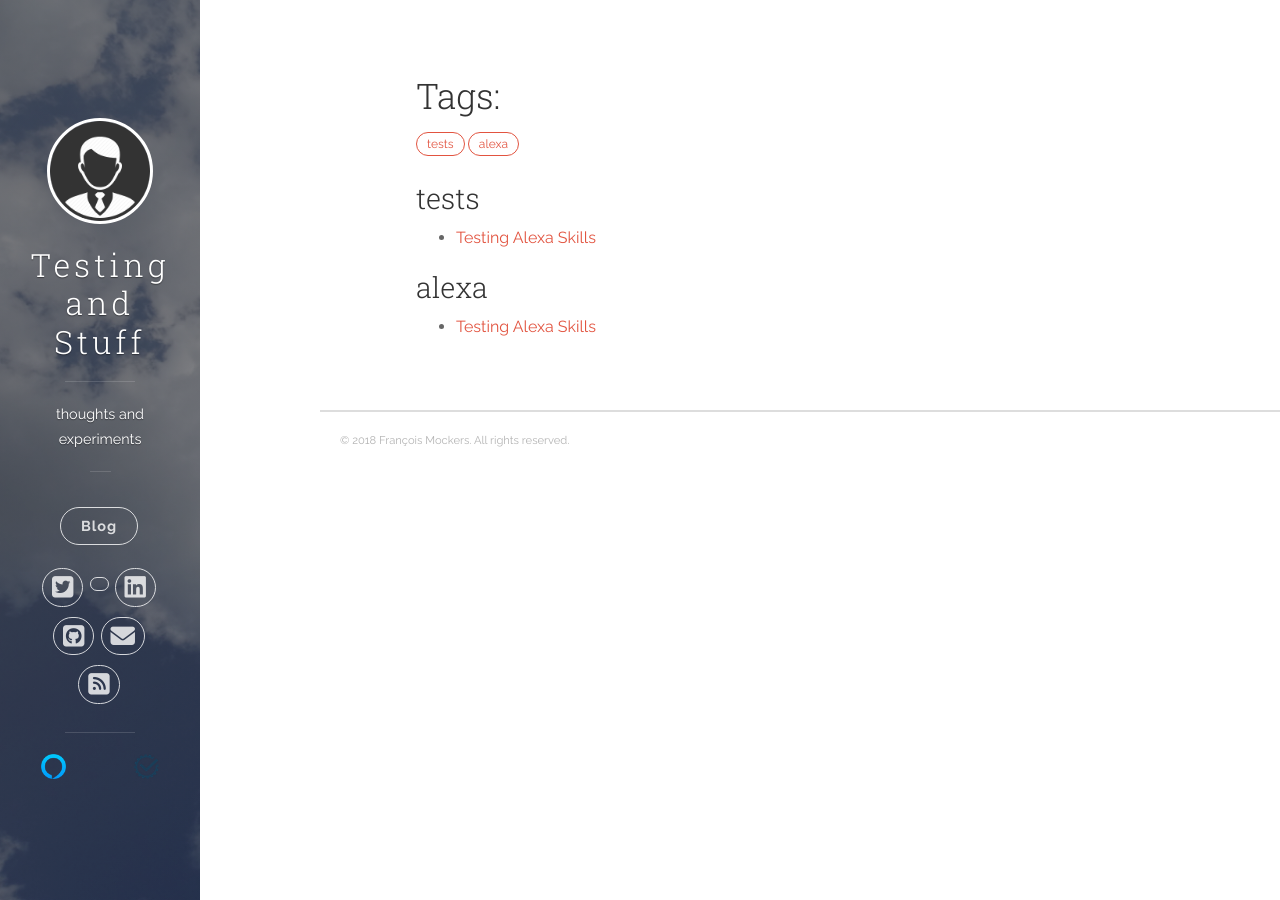
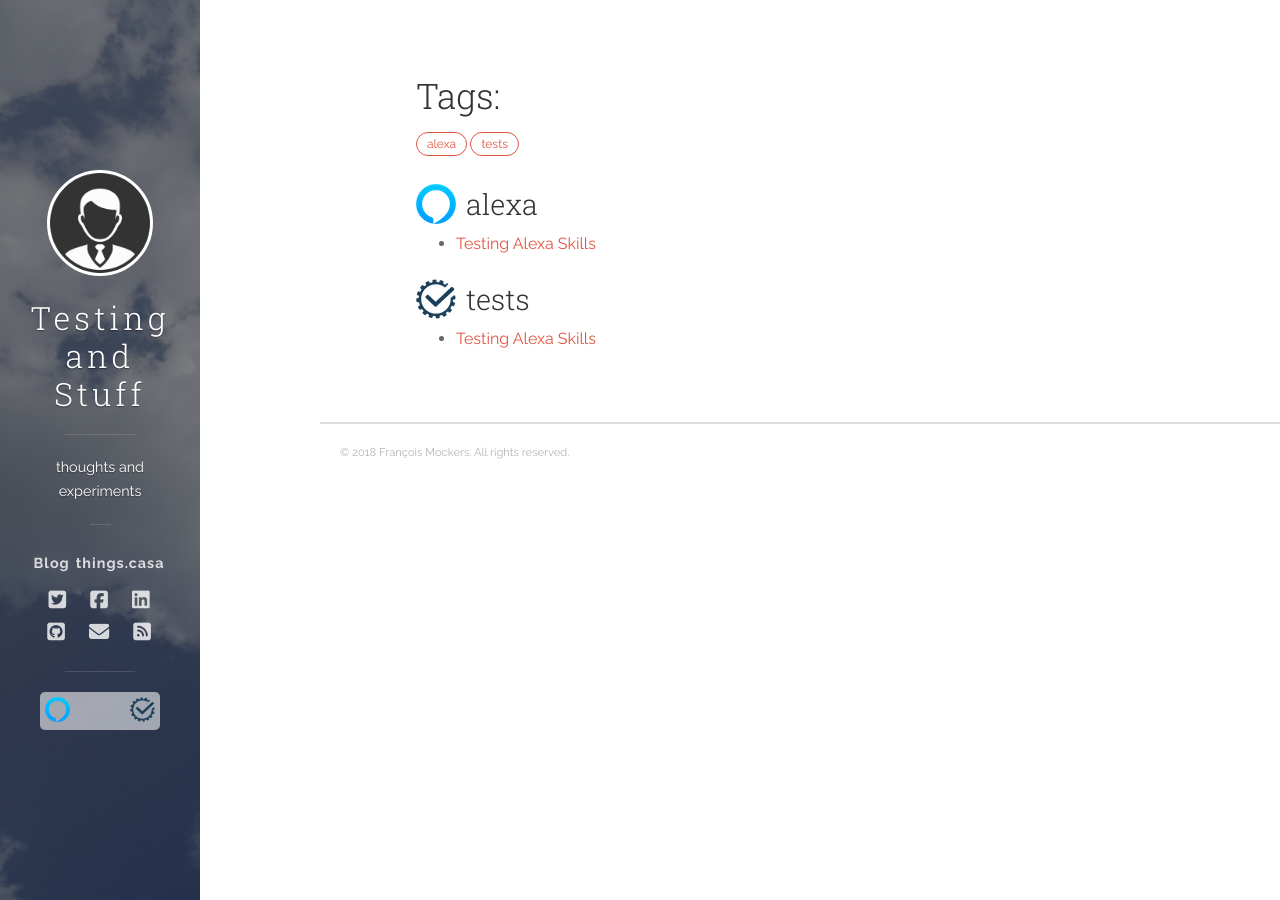
Before and after one commit to mockersf/mockersf.github.io, a Jekyll site: the page built from tags.md, in a window 1280 px wide. Built offline with Jekyll 4.4.1, drawn with Linux system fonts in a browser that asks for light colours; nearby versions of some CDN libraries.

Commit message:
nicer tags

```diff
--- a/_includes/header.html
+++ b/_includes/header.html
@@ -23,6 +23,7 @@
           <nav class="cover-navigation cover-navigation--primary">
             <ul class="navigation">
               <li class="navigation__item"><a href="{{ site.baseurl }}#blog" title="link to {{ site.title }} blog" class="blog-button">Blog</a></li>
+              <li class="navigation__item"><a href="https://map.things.casa" title="link to things.casa" class="blog-button" target="_blank">things.casa</a></li>
             </ul>
           </nav>
 
@@ -43,6 +44,7 @@
               <!-- Facebook -->
               <li class="navigation__item">
                 <a href="http://fb.me/{{ site.author.facebook_username }}" title="{{ site.author.facebook_username }} on Facebook" target="_blank">
+                  <i class="icon fa fa-facebook-square" aria-hidden="true"></i>
                   <span class="label">Facebook</span>
                 </a>
               </li>
@@ -94,11 +96,13 @@
         <hr class="panel-cover__divider">
 
         <div class="panel-cover__description">
-          <div style="display: flex; flex-direction: row-reverse; flex-wrap: wrap-reverse; justify-content: space-between">
+          <div style="display: flex; flex-direction: row-reverse; flex-wrap: wrap-reverse; justify-content: space-between; background-color: #ffffff90; border-radius: 5px; padding: 4px;">
             {% for tagitem in site.tags %}
               {% assign nb_posts = site.posts | where_exp:"item","item.tags contains tagitem[0]" | size %}
-              <div id="{{ tagitem[0] }}" style="order: {{ nb_posts }};" class="tag-cloud">
-                <img src="{{ "images/tags/" | append: tagitem[0] | append: ".png" | prepend: site.baseurl}}" class="tag-img" title="{{ nb_posts }} post(s)" />
+              <div style="order: {{ nb_posts }};" class="tag-cloud">
+                <a href="{{ site.baseurl }}tags/#{{ tagitem[0] }}" title="{{ tagitem[0] }}">
+                  <img src="{{ "images/tags/" | append: tagitem[0] | append: ".png" | prepend: site.baseurl}}" class="tag-cloud-img" title="{{ tagitem[0] }} - {{ nb_posts }} post(s)" />
+                </a>
               </div>
             {% endfor %}
           </div>
--- a/_layouts/tags.html
+++ b/_layouts/tags.html
@@ -3,21 +3,20 @@ layout: default
 ---
 <h2>Tags:</h2>
 <div class="tags">
-{% for tagitem in site.tags  %}
+{% assign sorted_tags = site.tags | sort %}
+{% for tagitem in sorted_tags  %}
   <a href="#{{ tagitem[0] }}">{{  tagitem[0] }}</a>
 {% endfor %}
 </div>
 
-<!-- iterate through all tags on the site -->
-{% for tagitem in site.tags %}
-  <!-- for each tag, create an anchor by using the tag name as an id -->
+{% for tagitem in sorted_tags %}
   <div id="{{ tagitem[0] }}">
-    <h3> {{ tagitem[0] }} </h3>  <!-- for create a heading -->
-
-    <ul> <!-- create the list of posts -->
-      <!-- iterate through all the posts on the site -->
+    <div>
+      <img src="{{ "images/tags/" | append: tagitem[0] | append: ".png" | prepend: site.baseurl}}" class="tag-img" title="{{ tagitem[0] }} - {{ nb_posts }} post(s)" />
+      <h3 style="margin-left: 50px; padding-top: 6px;"> {{ tagitem[0] }} </h3>
+    </div>
+    <ul>
       {% for post in site.posts %}
-        <!-- list only those which contain the current tag -->
         {% if post.tags contains tagitem[0] %}
             <li>
               <a href="{{ post.url | prepend: site.baseurl }}">{{ post.title }}</a>
--- a/css/main.css
+++ b/css/main.css
@@ -15,7 +15,6 @@ pre.highlight code,
 
 .btn,
 .navigation__item a {
-  margin: 5px 0;
   white-space: nowrap;
 }
 
--- a/css/uno.css
+++ b/css/uno.css
@@ -442,9 +442,6 @@ hr {
 	background: none; }
 
 .btn, .navigation__item a {
-	padding: 10px 20px;
-	border: 1px solid #e25440;
-	border-radius: 20px;
 	font-size: .9em;
 	font-weight: bold;
 	letter-spacing: 1px;
@@ -531,7 +528,7 @@ nav {
 			display: none; }
 		.navigation--social a .icon {
 			display: block;
-			font-size: 1.7em; }
+			font-size: 1.4em; }
 
 .pagination {
 	display: block;
@@ -805,18 +802,17 @@ input[type="tel"] {
 		display: block;
 		margin-bottom: .4em; } }
 
-.tag-img {
+.tag-cloud {
+	margin: 1px;
+
+}
+.tag-cloud-img {
 	width: 25px;
 	height: 25px;
 }
 
-.tag-text {
-	word-wrap: break-word;
-	width: 25px;
-	height: 25px;
+.tag-img {
+	width: 40px;
+	height: 40px;
+	float: left;
 }
-
-.tag-cloud {
-	margin: 1px;
-
-}
```
